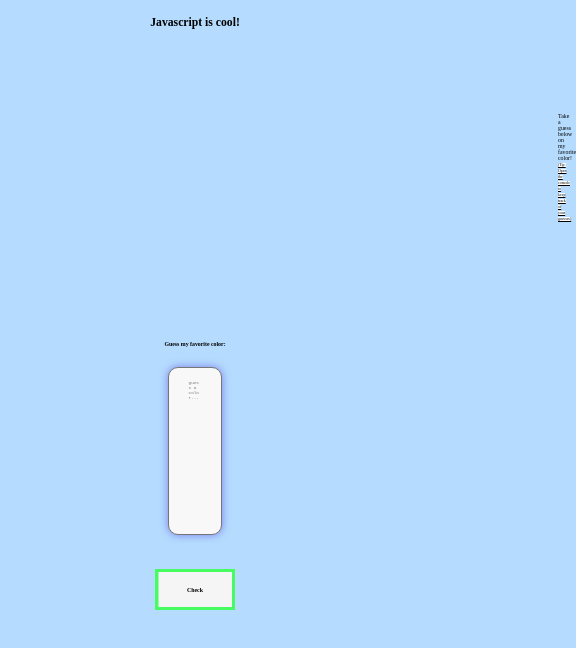
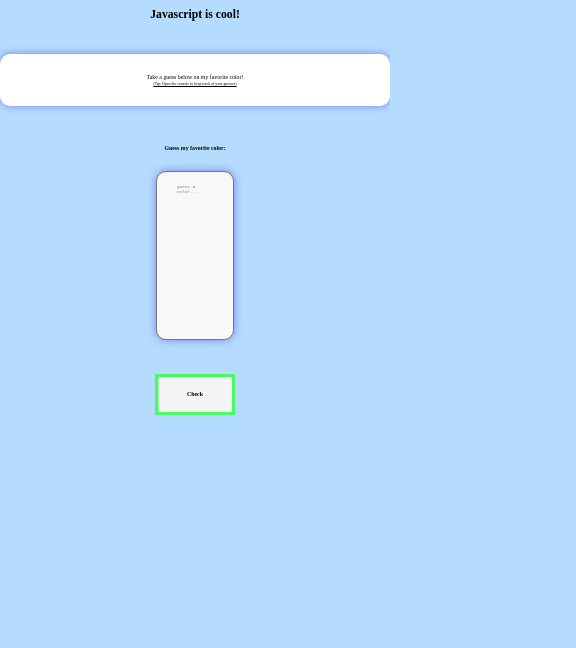
Before and after one commit to Brent-Bew-Canon/javaScript_fun, a plain HTML site: page index.html in a window 390 px wide. Shown: the whole page, 576 px wide, since content can reach past the window. Drawn offline with Linux system fonts and the light colour scheme.

Commit message:
responsive attributes

```diff
--- a/styles.css
+++ b/styles.css
@@ -6,10 +6,11 @@ body {
     display: flex;
     flex-direction: column;
     text-align: center;
+    justify-content: center;
 }
 
 div {
-    margin: 50px;
+    margin: 5%;
 }
 
 label {
@@ -29,6 +30,7 @@ p {
     margin-right: 500px;
     margin-bottom: 0;
     border-radius: 10px;
+    text-align: center;
 }
 
 h1 {
@@ -87,3 +89,22 @@ textarea {
    .btn:hover::before {
     transform: translateX(0);
    }
+
+   @media screen and (max-width: 1500px){
+    body {
+        margin: 0px;
+        margin-right: 0;
+    }
+
+    div {
+        margin-right: 0;
+        margin-left: 0;
+    }
+
+    p{
+        width: 100%;
+        margin-right: 0;
+        margin-left: 0;
+    }
+
+   }
```
